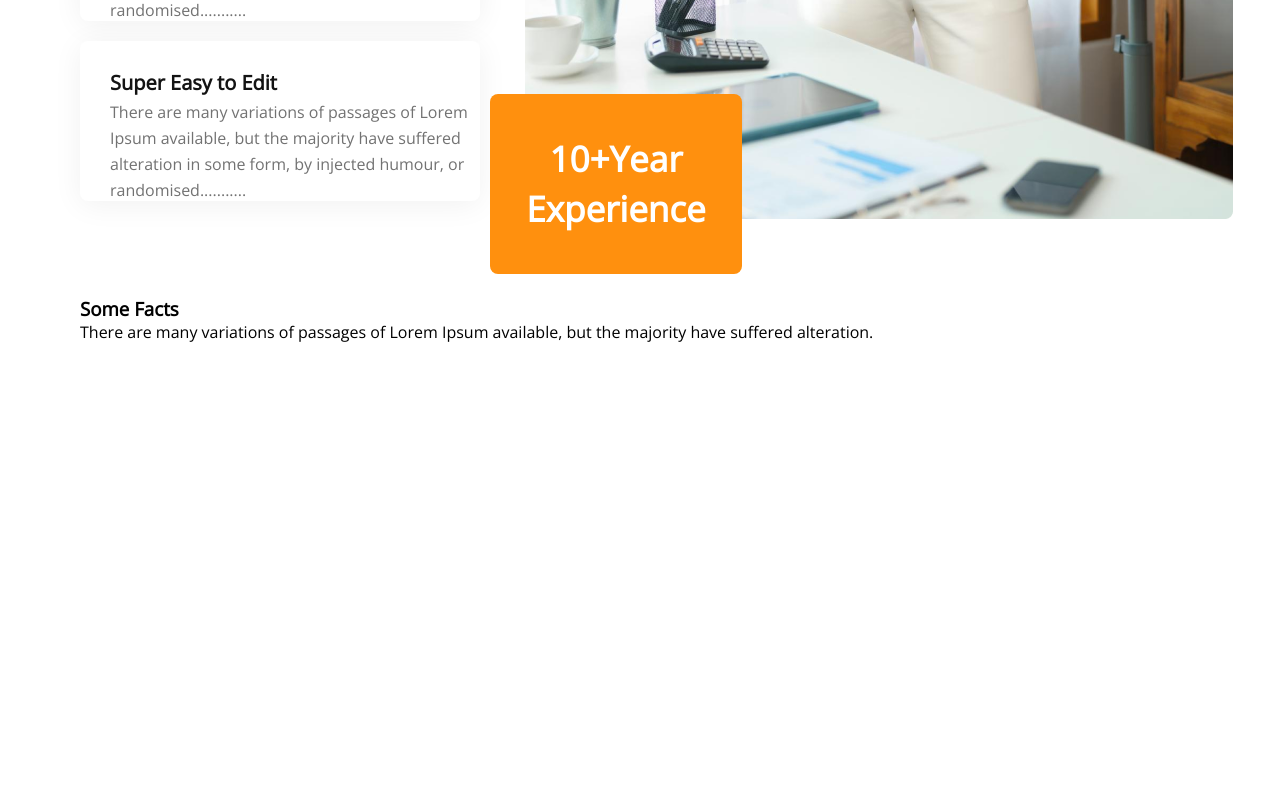
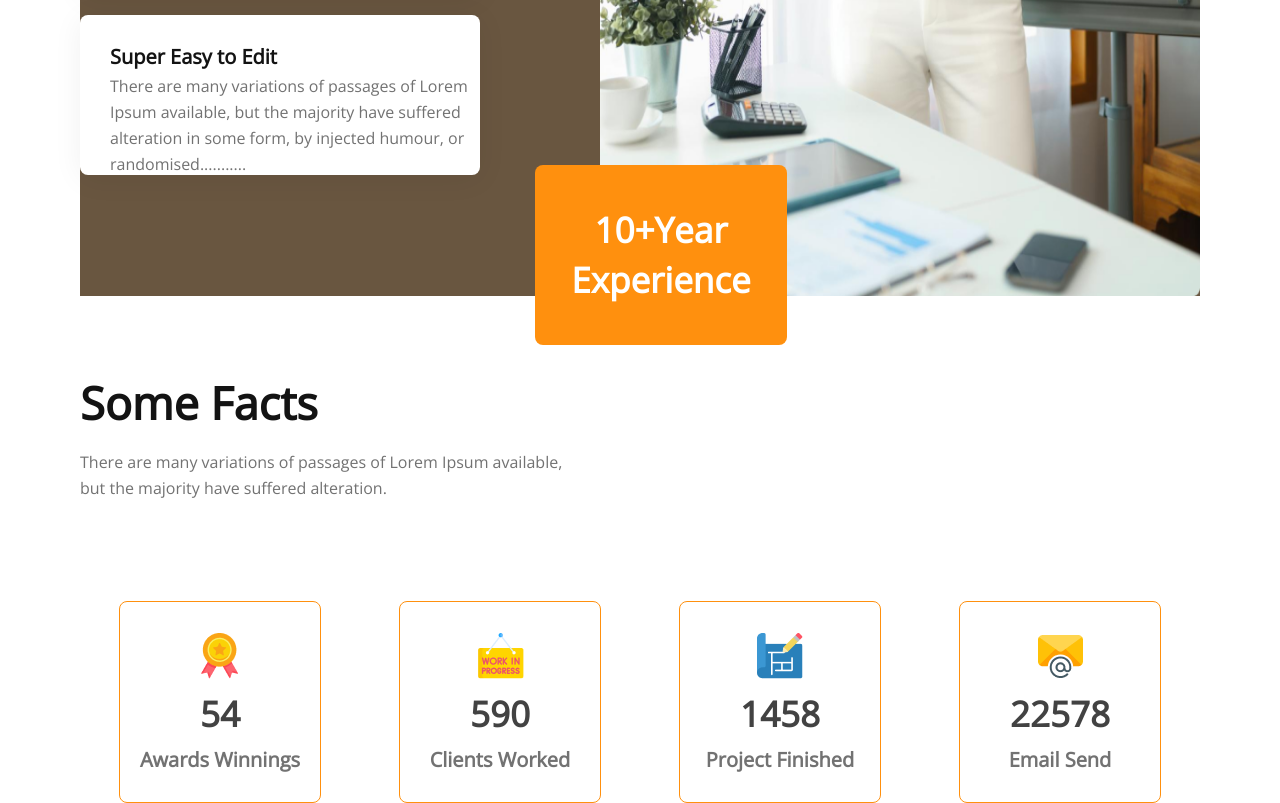
Before and after one commit to BourhanUddin-HEMEL/G3-Architects, a plain HTML site: page index.html in a window 1280 px wide. Shown: the part 2730-3533 px from the top of the page. Before the commit the page ends 3073 px from the top, so only its background shows below. Drawn offline with nearby package versions, Linux system fonts and the light colour scheme.

Commit message:
facts itemn

```diff
--- a/index.html
+++ b/index.html
@@ -122,10 +122,26 @@
           </p>
         </div>
         <div class="facts-items">
-          <div class="fact-item"></div>
-          <div class="fact-item"></div>
-          <div class="fact-item"></div>
-          <div class="fact-item"></div>
+          <div class="fact-item">
+            <img src="./images/icons/ribon.png" alt="" />
+            <h3>54</h3>
+            <p>Awards Winnings</p>
+          </div>
+          <div class="fact-item">
+            <img src="./images/icons/customers.png" alt="" />
+            <h3>590</h3>
+            <p>Clients Worked</p>
+          </div>
+          <div class="fact-item">
+            <img src="./images/icons/projects.png" alt="" />
+            <h3>1458</h3>
+            <p>Project Finished</p>
+          </div>
+          <div class="fact-item">
+            <img src="./images/icons/email.png" alt="" />
+            <h3>22578</h3>
+            <p>Email Send</p>
+          </div>
         </div>
       </section>
     </main>
--- a/styles/style.css
+++ b/styles/style.css
@@ -146,9 +146,10 @@ header {
 }
 /*====== features page styles ======== */
 .feature-page {
+  background-color: #695640;
   display: flex;
   justify-content: space-evenly;
-  column-gap: 45px;
+  column-gap: 30px;
 }
 .feature-title {
   border-left: solid #ff900e 5px;
@@ -196,13 +197,17 @@ header {
   width: 700px;
   height: 1059px;
 }
+.feature-img img {
+  width: 600px;
+  height: 1059px;
+}
 .feature-button {
   width: 252px;
   height: 180px;
   position: absolute;
   background: #ff900e;
-  margin-top: -130px;
-  margin-left: -35px;
+  margin-top: 928px;
+  margin-left: -665px;
   border-radius: 8px;
   font-weight: 700;
   font-size: 35px;
@@ -210,3 +215,52 @@ header {
   border: none;
   color: #ffffff;
 }
+/*========== some facts styles ========== */
+.some-facts {
+  display: flex;
+  flex-direction: column;
+  row-gap: 100px;
+  margin-top: 80px;
+}
+.fact-title h3 {
+  font-weight: 700;
+  font-size: 45px;
+  line-height: 53px;
+  color: #131313;
+}
+.fact-title p {
+  margin-top: 20px;
+  color: #727272;
+  width: 500px;
+  height: 52px;
+  font-weight: 400;
+  font-size: 16px;
+  line-height: 26px;
+}
+.facts-items {
+  display: flex;
+  justify-content: space-around;
+}
+.fact-item {
+  display: flex;
+  justify-content: center;
+  align-items: center;
+  flex-direction: column;
+  width: 200px;
+  height: 200px;
+  border: 1px solid #ff900e;
+  border-radius: 8px;
+}
+.fact-item h3 {
+  margin: 8px 0px;
+  font-weight: 600;
+  font-size: 35px;
+  line-height: 53px;
+  color: #424242;
+}
+.fact-item p {
+  font-weight: 600;
+  font-size: 20px;
+  line-height: 23px;
+  color: #727272;
+}
```
